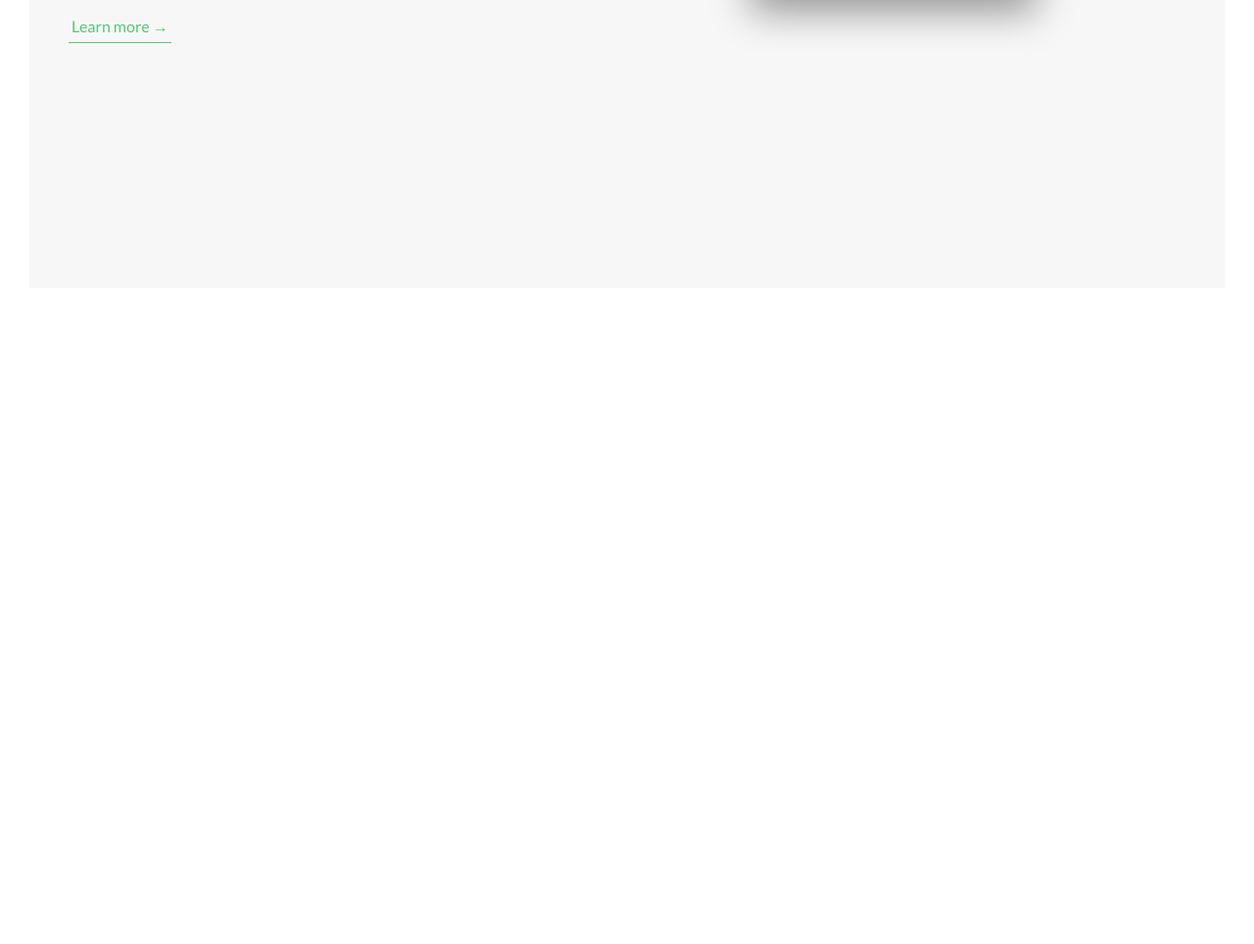
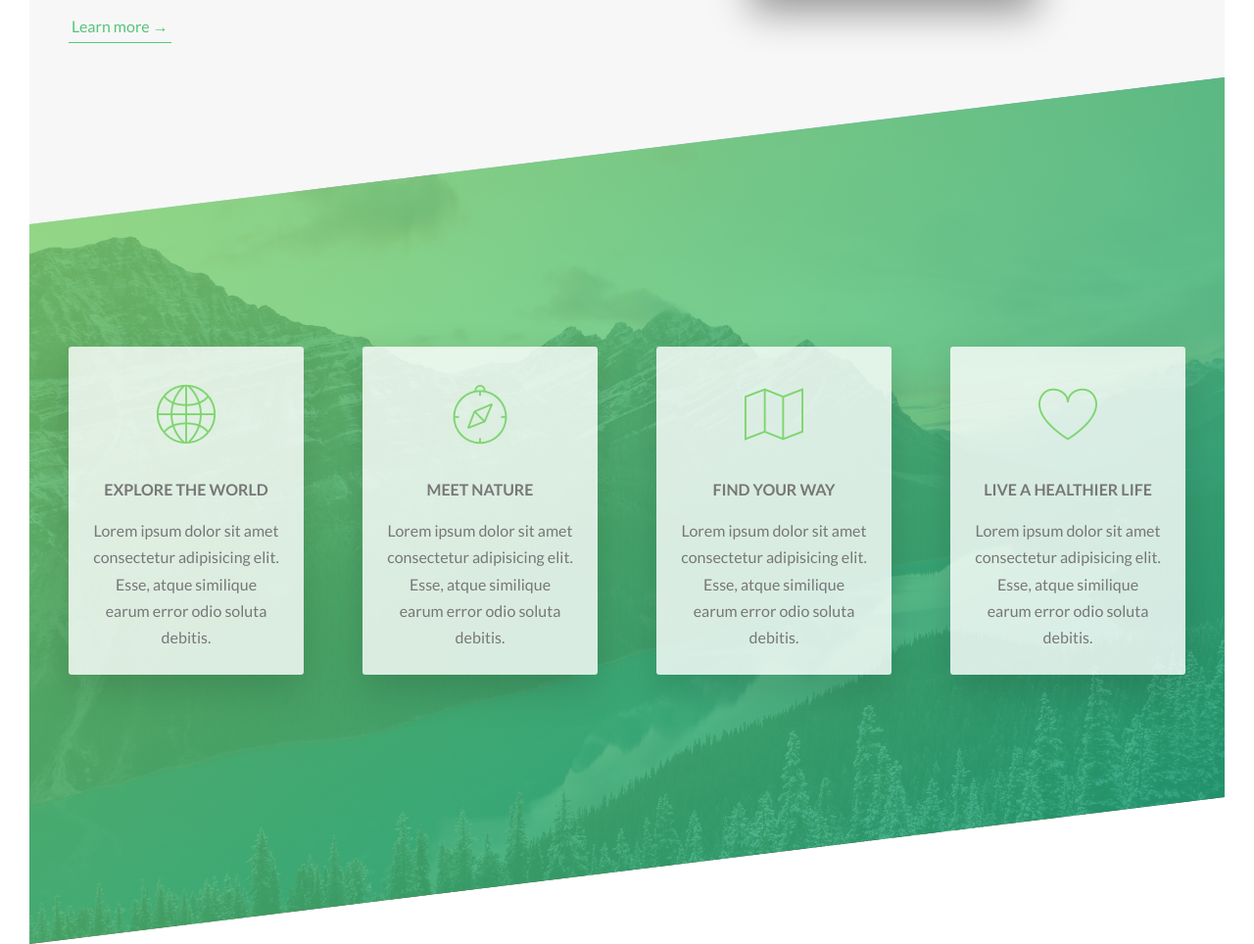
Before and after one commit to arunav999/Natours, a website: page index.html in a window 1280 px wide. Shown: the part 1317-2281 px from the top of the page at 98% size. Before the commit the page ends 1641 px from the top, so only its background shows below. Drawn offline with Linux system fonts and the light colour scheme.

Commit message:
building the features section

```diff
--- a/index.html
+++ b/index.html
@@ -4,7 +4,7 @@
     <meta charset="UTF-8" />
     <meta name="viewport" content="width=device-width, initial-scale=1.0" />
 
-    <!-- <link rel="stylesheet" href="css/icon-font.css" /> -->
+    <link rel="stylesheet" href="css/icon-font.css" />
     <link rel="stylesheet" href="css/style.css" />
     <link rel="shortcut icon" type="image/png" href="img/favicon.png" />
 
@@ -79,6 +79,62 @@
           </div>
         </div>
       </section>
+
+      <section class="section-features">
+        <div class="row">
+          <div class="col-1-of-4">
+            <div class="feature-box">
+              <i class="feature-box__icon icon-basic-world"></i>
+              <h3 class="heading-tertiary u-margin-bottom-small">
+                Explore the world
+              </h3>
+              <p class="feature-box__text">
+                Lorem ipsum dolor sit amet consectetur adipisicing elit. Esse,
+                atque similique earum error odio soluta debitis.
+              </p>
+            </div>
+
+          </div>
+          <div class="col-1-of-4">
+            <div class="feature-box">
+              <i class="feature-box__icon icon-basic-compass"></i>
+              <h3 class="heading-tertiary u-margin-bottom-small">
+                Meet nature
+              </h3>
+              <p class="feature-box__text">
+                Lorem ipsum dolor sit amet consectetur adipisicing elit. Esse,
+                atque similique earum error odio soluta debitis.
+              </p>
+            </div>
+          </div>
+
+          <div class="col-1-of-4">
+            <div class="feature-box">
+              <i class="feature-box__icon icon-basic-map"></i>
+              <h3 class="heading-tertiary u-margin-bottom-small">
+                Find your way
+              </h3>
+              <p class="feature-box__text">
+                Lorem ipsum dolor sit amet consectetur adipisicing elit. Esse,
+                atque similique earum error odio soluta debitis.
+              </p>
+            </div>
+          </div>
+
+          <div class="col-1-of-4">
+            <div class="feature-box">
+              <i class="feature-box__icon icon-basic-heart"></i>
+              <h3 class="heading-tertiary u-margin-bottom-small">
+                Live a healthier life
+              </h3>
+              <p class="feature-box__text">
+                Lorem ipsum dolor sit amet consectetur adipisicing elit. Esse,
+                atque similique earum error odio soluta debitis.
+              </p>
+            </div>
+          </div>
+        </div>
+      </section>
     </main>
   </body>
 </html>
--- /dev/null
+++ b/sass/components/_feature-box.scss
@@ -0,0 +1,26 @@
+.feature-box {
+  background-color: rgba($color-white, 0.8);
+  font-weight: 1.5rem;
+  padding: 2.5rem;
+  text-align: center;
+  border-radius: 0.3rem;
+  box-shadow: 0 1.5rem 4rem rgba($color-black, 0.15);
+  transition: transform 0.3s;
+
+  &__icon {
+    font-size: 6rem;
+    margin-bottom: 0.5rem;
+    display: inline-block;
+    background-image: linear-gradient(
+      to right,
+      $color-primary-light,
+      $color-primary-light
+    );
+    background-clip: text;
+    color: transparent;
+  }
+
+  &:hover {
+    transform: translateY(-1.5rem) scale(1.03);
+  }
+}
--- a/sass/main.scss
+++ b/sass/main.scss
@@ -11,6 +11,7 @@
 
 @import "components/button";
 @import "components/composition";
+@import "components/feature-box";
 
 @import "layout/grid";
 @import "layout/header";
--- a/sass/pages/_home.scss
+++ b/sass/pages/_home.scss
@@ -3,3 +3,20 @@
   padding: 25rem 0;
   margin-top: -20vh;
 }
+
+.section-features {
+  padding: 20rem 0;
+  background-image: linear-gradient(
+      to right bottom,
+      rgba($color-primary-light, 0.8),
+      rgba($color-primary-dark, 0.8)
+    ),
+    url(../../img/nat-4.jpg);
+    background-size: cover;
+    transform:  skewY(-7deg);
+    margin-top: -14rem;
+
+    & > * {
+      transform: skewY(7deg);
+    }
+}
```
Also changed, not shown: css/style.css, sass/abstracts/_variables.scss (line endings or trailing spaces), 1 other file.
